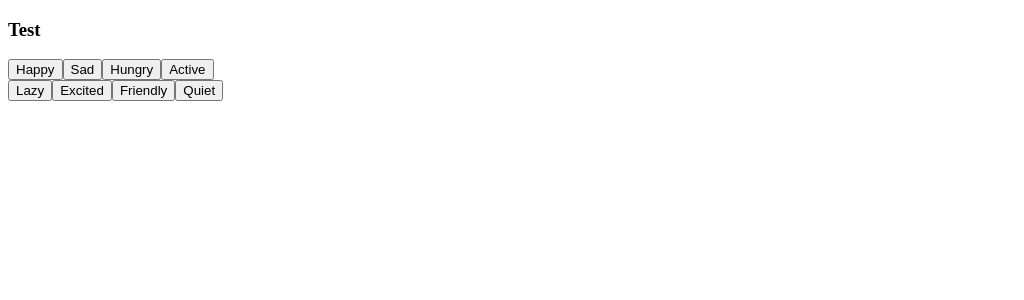
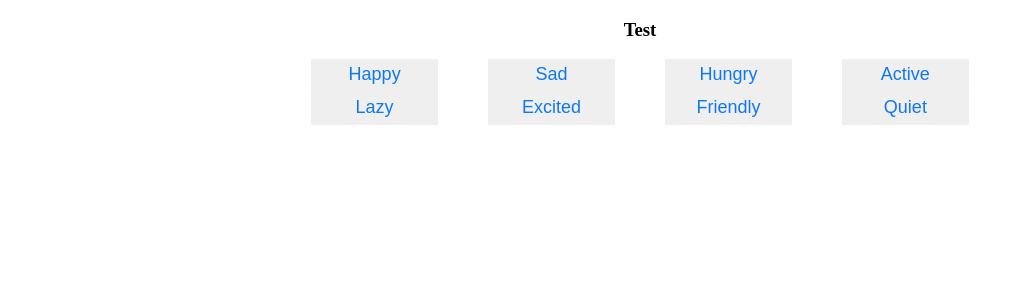
Before and after one commit to estella97/DailyPlanner, a React (Create React App) app in the folder client/: page / in a window 1280 px wide. Shown: the top 300 px of the page, without its empty margins (0-1024 px from the left). Built offline with nearby package versions, Linux system fonts and the light colour scheme.

Commit message:
added style

```diff
--- /dev/null
+++ b/client/src/App.css
@@ -0,0 +1,3 @@
+.center {
+    text-align: center;
+}
--- a/client/src/App.js
+++ b/client/src/App.js
@@ -1,10 +1,11 @@
 import React from 'react';
+import './App.css'
 import Time from './components/time'
 import Feelings from './components/feelings/buttons'
 
 function App() {
   return (
-    <div>
+    <div className="center">
       <Time />
       <Feelings/>
     </div>
--- a/client/src/components/feelings/buttons.js
+++ b/client/src/components/feelings/buttons.js
@@ -1,14 +1,15 @@
 import React from 'react';
+import './feelings.css';
 
 class FeelingButtons extends React.Component {
     render() {
         const feelings = ['Happy', 'Sad', 'Hungry', 'Active', 'Lazy', 'Excited', 'Friendly', 'Quiet'];
         // might need to divide to separate components when we add onClick functionality
         const feelingButtons = feelings.map((feeling) =>
-            <button id={feeling + 'Button'}>{feeling}</button>
+            <button className="button" key={feelings.indexOf(feeling)}>{feeling}</button>
         );
         return(
-            <div id="buttons">
+            <div>
                 <div className="row">
                     {feelingButtons.slice(0, 4)}
                 </div>
--- a/client/src/components/feelings/feelings.css
+++ b/client/src/components/feelings/feelings.css
@@ -0,0 +1,18 @@
+.button {
+    color: rgb(16, 120, 238);
+    margin-left: 2%;
+    margin-right: 2%;
+    padding: 5px 5px;
+    width: 10%;
+    outline: none;
+    outline-style: none;
+    border-top: none;
+    border-left: none;
+    border-right: none;
+    border-bottom: solid #eeeeee 2px;
+    font-size: 18px;
+}
+.button:hover {
+    background-color: rgb(16, 120, 238);
+    color: #fff9f9;
+}
```
